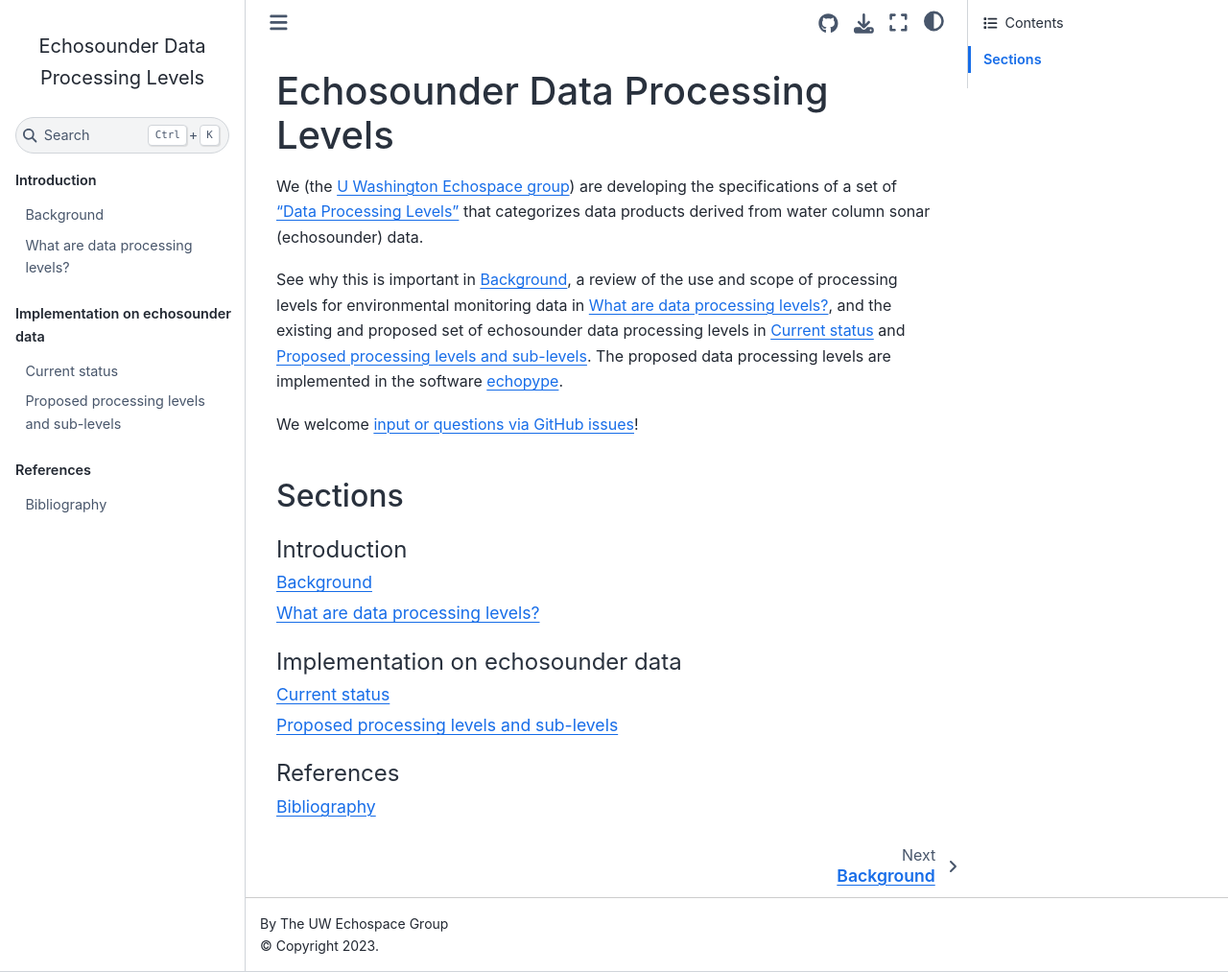
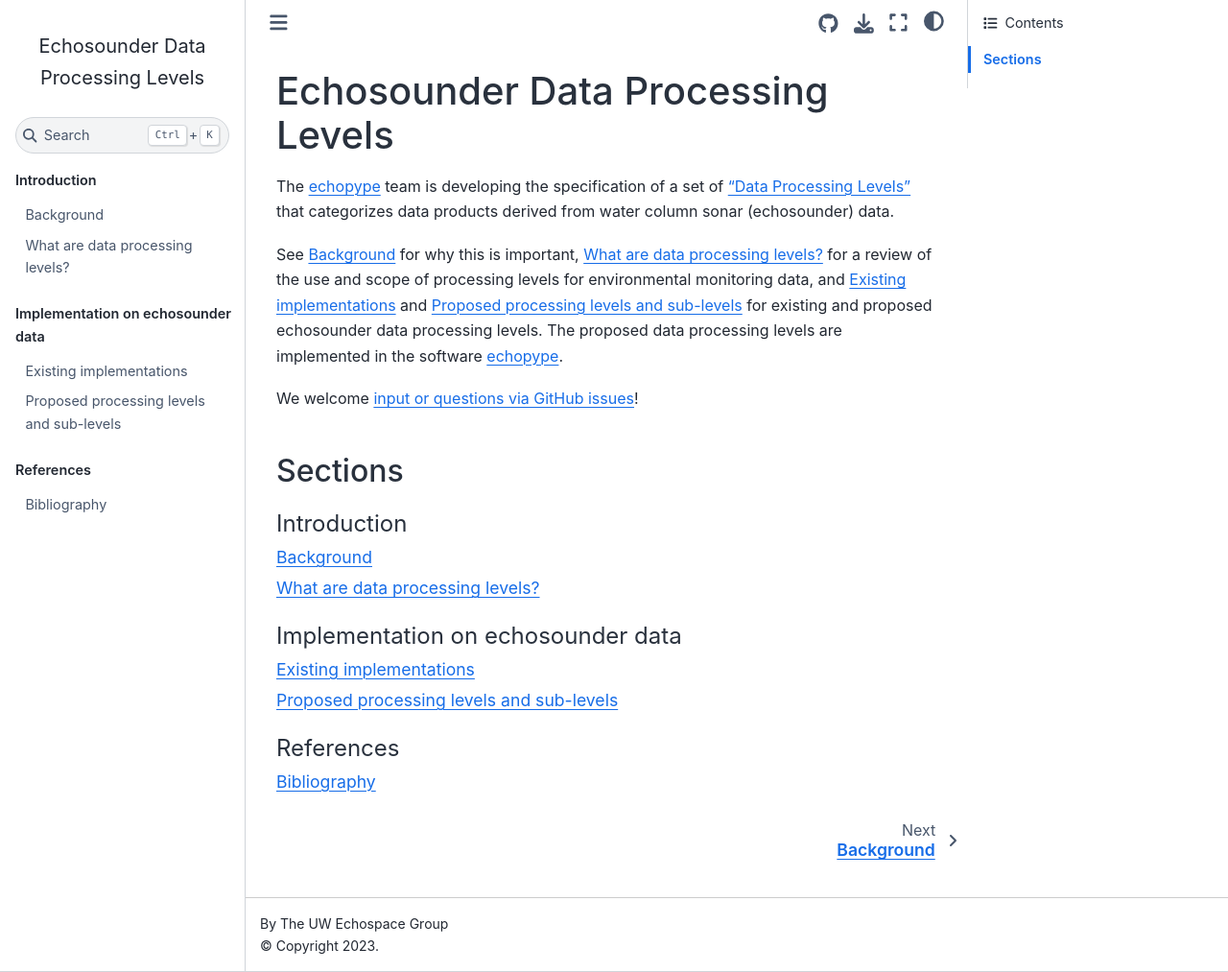
Before and after one commit to OSOceanAcoustics/echolevels, a Jupyter Book: the page built from docs/source/index.md, in a window 1280 px wide and 1013 px high. Shown: the whole window at 96% size. Built offline with Jupyter Book 1.0.4 settings and Sphinx 7.4.7 and the Sphinx Book theme 1.1.4, drawn with Linux system fonts in a browser that asks for light colours.

Commit message:
minor text tweaks

```diff
--- a/docs/source/echodata_existing.md
+++ b/docs/source/echodata_existing.md
@@ -1,4 +1,4 @@
-# Current status
+# Existing implementations
 
 We are aware of only two efforts that have adopted data processing levels for echosounder data products: ADEON (Atlantic Deepwater Ecosystem Observatory Network {cite}`heaney_adeon_2020`) and IMOS (the Australian Integrated Marine Observing System {cite}`haris_imos_2018,haris_sounding_2021`).
 
--- a/docs/source/index.md
+++ b/docs/source/index.md
@@ -1,8 +1,8 @@
 # Echosounder Data Processing Levels
 
-We (the [U Washington Echospace group](https://uw-echospace.github.io)) are developing the specifications of a set of ["Data Processing Levels"](./review.md) that categorizes data products derived from water column sonar (echosounder) data.
+The [echopype](https://echopype.readthedocs.io) team is developing the specification of a set of ["Data Processing Levels"](./review.md) that categorizes data products derived from water column sonar (echosounder) data.
 
-See why this is important in [](./background.md), a review of the use and scope of processing levels for environmental monitoring data in [](./review), and the existing and proposed set of echosounder data processing levels in [](./echodata_existing.md) and [](./echodata_proposed.md). The proposed data processing levels are implemented in the software [echopype](https://echopype.readthedocs.io).
+See [](./background.md) for why this is important, [](./review) for a review of the use and scope of processing levels for environmental monitoring data, and [](./echodata_existing.md) and [](./echodata_proposed.md) for existing and proposed echosounder data processing levels. The proposed data processing levels are implemented in the software [echopype](https://echopype.readthedocs.io).
 
 We welcome [input or questions via GitHub issues](https://github.com/uw-echospace/data-processing-levels/issues/new)!
 
```
